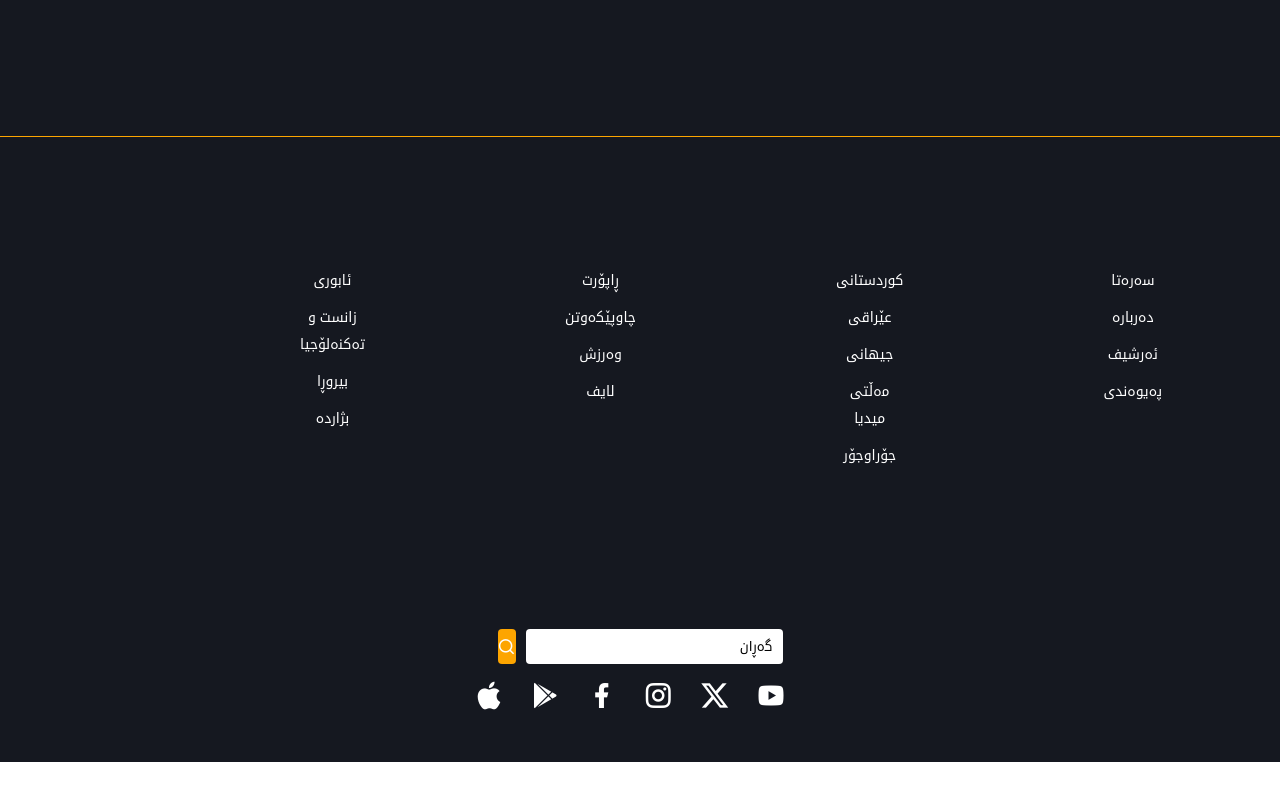
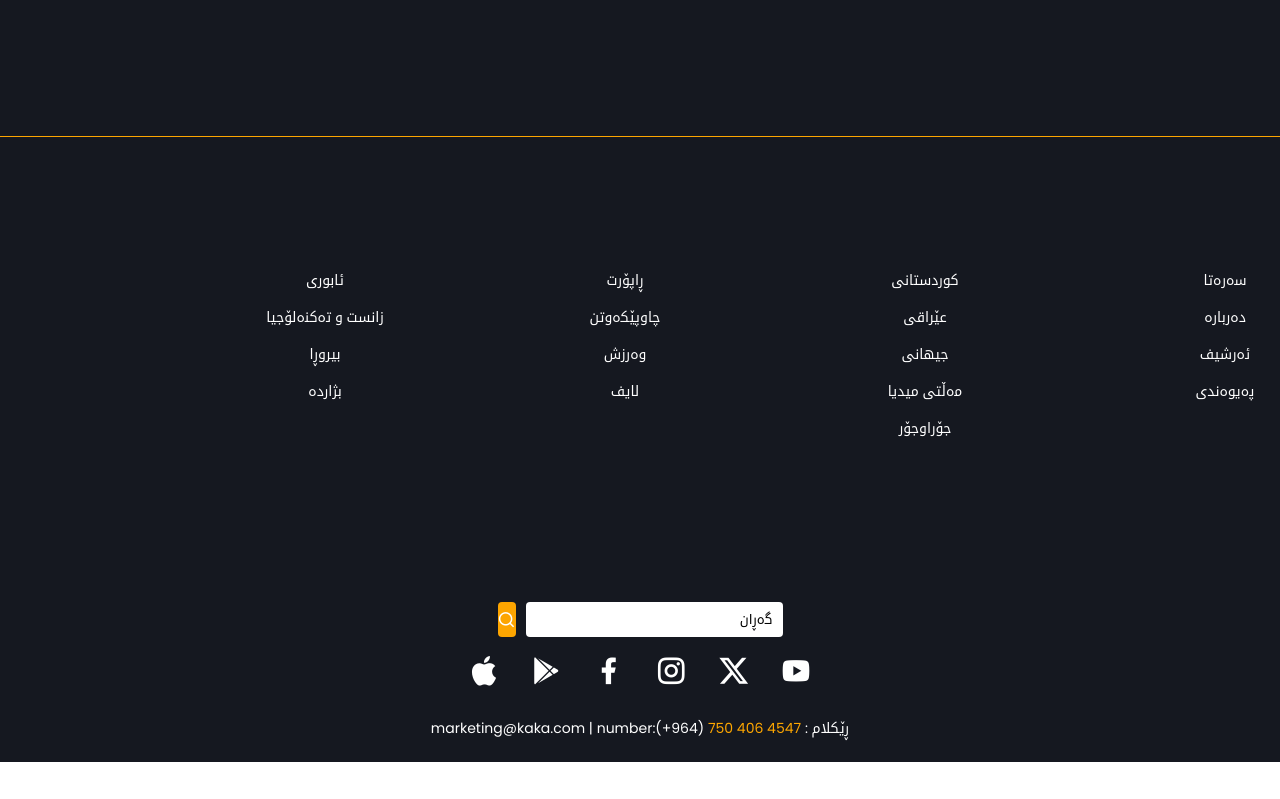
Before and after one commit to 123Kadfgfhj/kaka.com, a plain HTML site: page index.html in a window 1280 px wide. Shown: the part 1859-2658 px from the top of the page. Before the commit the page ends 2621 px from the top, so only its background shows below. Drawn offline with nearby package versions, Linux system fonts and the light colour scheme; a web font is replaced by a local one.

Commit message:
Add files via upload

```diff
--- a/index.html
+++ b/index.html
@@ -8,6 +8,7 @@
     <link rel="stylesheet" href="https://cdnjs.cloudflare.com/ajax/libs/remixicon/4.2.0/remixicon.css">
     <link href="https://fonts.googleapis.com/css2?family=Poppins:wght@100;200;300;400;500;600;700;800;900&display=swap"
         rel="stylesheet">
+    <link rel="stylesheet" href="boxicons.min.css">
     <title>Modern Login Form | Kaka</title>
 </head>
 
@@ -246,9 +247,15 @@
                         <a href="#"><i class="ri-instagram-line"></i></a>
                         <a href="#"><i class="ri-twitter-x-fill"></i></a>
                         <a href="#"><i class="ri-youtube-fill"></i></a>
-                        <a href=""></a>
                     </li>
                 </ul>
+            </div>
+            <div class="market">
+                <p>marketing@kaka.com | number:(+964)<span> 750 406 4547</span> : ڕێکلام</p>
+            </div>
+            <div class="copy-right">
+                <p>Copyright <i class="ri-copyright-line"></i> 2024 Kaka.org all rights reserved Designed and developed
+                    by AVESTA GROUP</p>
             </div>
 
         </footer>
--- a/style.css
+++ b/style.css
@@ -604,6 +604,7 @@ footer {
     margin-left: 280px;
     margin-top: 20px;
     font-size: 36px;
+    cursor: default;
 }
 .logo-1 span{
     color: #FEA700;
@@ -624,8 +625,9 @@ footer {
     cursor: pointer;
     transition: all 0.3s ease;
     padding-bottom: 10px;
-    margin-left: 50px;
+    margin-left: 0px;
     font-size: 14px;
+    width: 150px;
 }
 .links-2 ul li a:hover{
     color: #FDA500;
@@ -692,6 +694,26 @@ footer {
 .icons-2 ul li a{
     text-decoration: none;
     color: #fff;
-    padding: 0 10px;
-    font-size: 30px;
+    padding:  12px;
+    font-size: 32px;
+    transition: all 0.3s ease;
 }
+.icons-2 ul li a:hover{
+    color: #FDA500;
+}
+.market{
+    text-align: center;
+    color: #fff;
+    margin-top: 10px;
+    font-size: 14px;
+    cursor: default;
+}
+.market span{
+    color: #FEA700;
+}
+.copy-right{
+    text-align: center;
+    margin-top: 60px;
+    font-size: 13px;
+    color: rgba(255, 255, 255, 0.08);
+}
```
